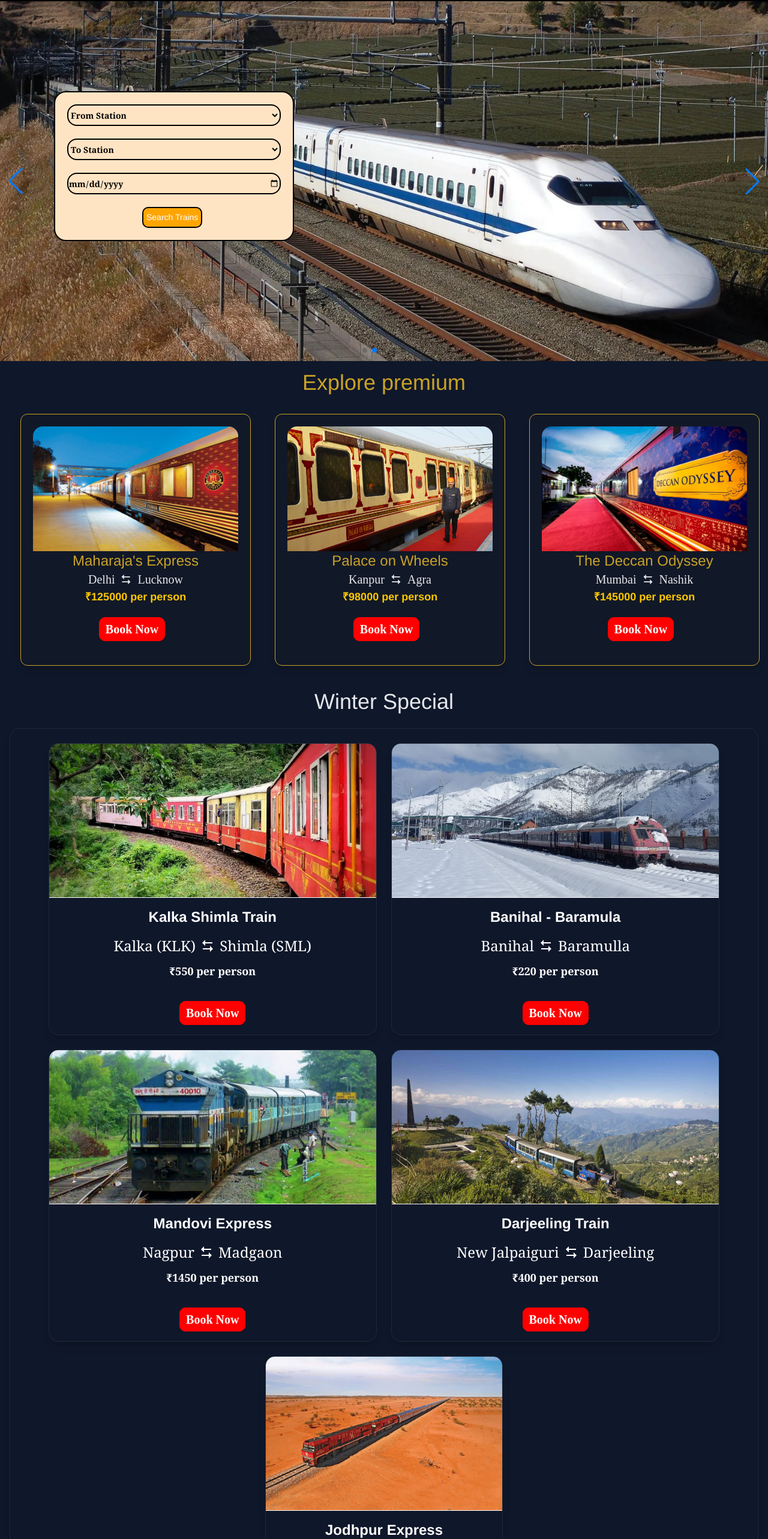
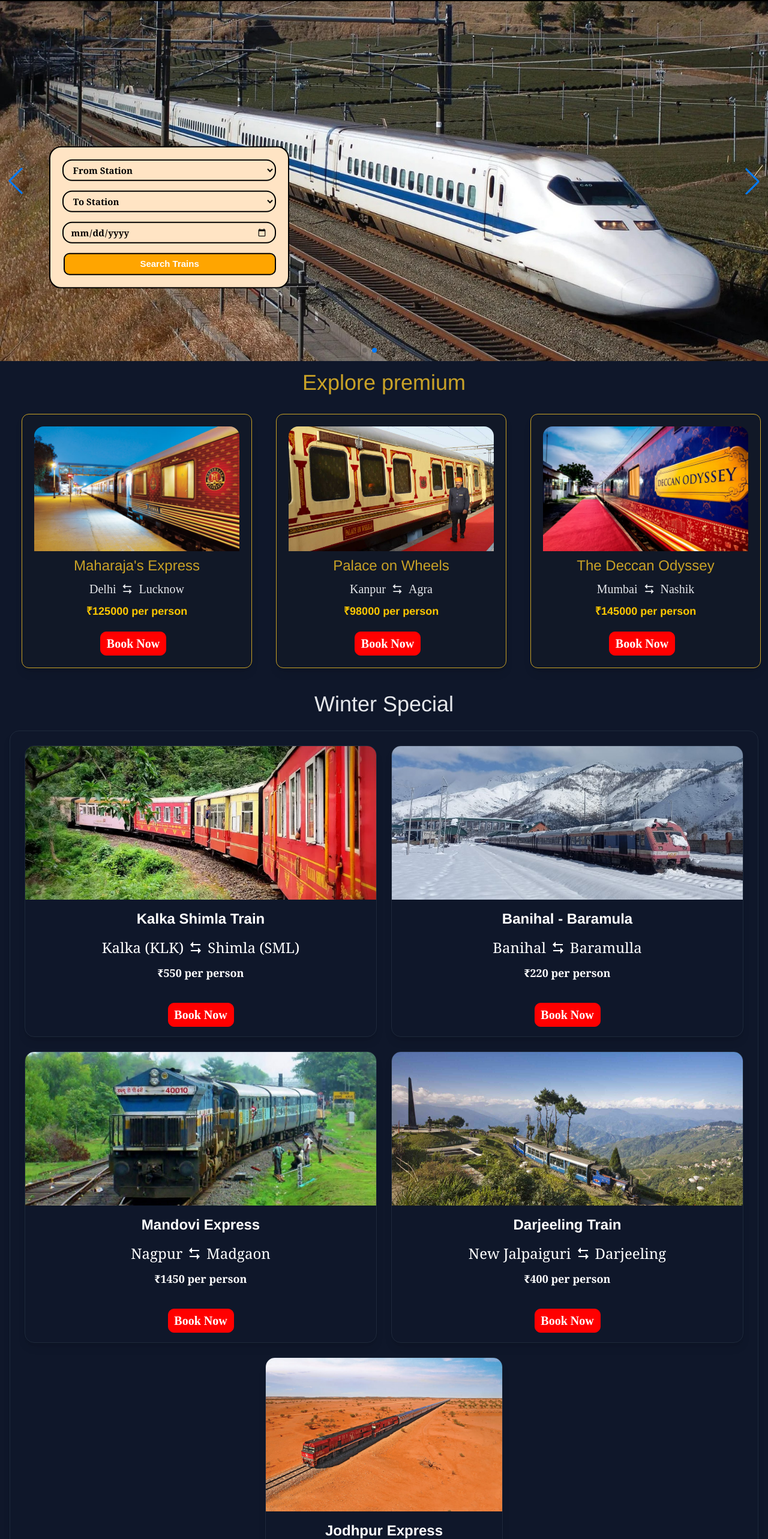
Before and after one commit to taresh2504/React_Project, a React (Vite) app: page / in a window 1280 px wide. Shown: the part 78-2644 px from the top of the page at 60% size. Built offline with nearby package versions, Linux system fonts and the light colour scheme; data requests are answered from the project's data file.

Commit message:
responsive 90%completed

```diff
--- a/src/App.css
+++ b/src/App.css
@@ -53,25 +53,25 @@
 }
 
 .searchbox {
-  border: 2px solid black;
-  border-radius: 20px;
-  width: 400px;
   position: absolute;
-  top: 50%;
-  left: 50%;
+  top: 60%;
+  left: 22%;
   transform: translate(-50%, -50%);
+
   z-index: 999;
   background-color: bisque;
   padding: 20px;
-  margin-top: 275px;
+  border: 2px solid black;
+  border-radius: 20px;
   color: black;
-  margin-left: -350px;
+
+  width: 400px; /* d
 }
 
 .srchheading{
   /* padding-left: 110px; */
   font-family: Arial, Helvetica, sans-serif;
-  font-size: 20px;
+  font-size: 15px;
   font-weight: bold;
 }
 
@@ -109,7 +109,7 @@
 }
 
 .btn{
-  margin-left: 125px;
+  margin-left: 2px;
   border: 2px solid black;
   border-radius: 10px;
   background-color: orange;
@@ -439,7 +439,38 @@
 /* =========================
    📱 MOBILE VIEW (≤479px)
    ========================= */
+@media (max-width: 768px) {
+
+  .swiper,
+  .swiper-slide img {
+    height: 40vh;
+  }
+
+  .searchbox {
+    width: 50%;
+    padding: 15px;
+
+    top: 50%;
+    left: 27%;
+    transform: translate(-50%, -50%);
+  }
+
+  .fs,
+  .ts,
+  .time {
+    width: 100%;
+  }
+
+  .btn {
+    margin-left: 0;
+    width: 100%;
+  }
+}
+
+
+
 @media (max-width: 479px) {
+
 
   /* 🔍 Train search box */
   .train-searchbox {
--- a/src/Component/Navbar.jsx
+++ b/src/Component/Navbar.jsx
@@ -122,8 +122,10 @@
 
       {!isLoggedin && (
         <>
+          <div>
           <Link to='/signup'>Sign-Up</Link>
           <Link to='/login'>Log-in</Link>
+          </div>
         </>
       )}
       {isLoggedin && (
--- a/src/Component/Slider.jsx
+++ b/src/Component/Slider.jsx
@@ -99,15 +99,32 @@
     }
   };
 
+  // top-6 left-1/2 -translate-x-1/2
+
+          // bg-white/90 backdrop-blur-md
+          // rounded-2xl shadow-lg
+
+          // w-[90%] sm:w-[70%] md:w-[420px]
+          // p-4
+
   return (
   <>
-      <div className='slider-container'>
-        <div className='searchbox'>
-          <form onSubmit={handleSearch}>
+    {/* 🔍 SLIDER + SEARCH CONTAINER */}
+    <div className="slider-container relative w-full">
+
+      {/* 🔎 SEARCH BOX */}
+      <div
+        className="
+          searchbox
+          absolute z-90
+
+        "
+      >
+        <form onSubmit={handleSearch} className="flex flex-col gap-4">
 
           {/* FROM */}
           <select
-              className='border-2 border-black h-9 w-89 rounded-2xl font-serif font-semibold'
+            className="border-2 border-black h-9 w-full rounded-2xl font-serif font-semibold px-3"
             value={fromselected}
             onChange={(e) => setfromselected(e.target.value)}
           >
@@ -119,11 +136,9 @@
             ))}
           </select>
 
-            <br /><br />
-
           {/* TO */}
           <select
-              className='border-2 border-black h-9 w-89 rounded-2xl font-serif font-semibold'
+            className="border-2 border-black h-9 w-full rounded-2xl font-serif font-semibold px-3"
             value={toselected}
             onChange={(e) => settoselected(e.target.value)}
           >
@@ -135,28 +150,23 @@
             ))}
           </select>
 
-            <br /><br />
-
           {/* DATE */}
           <input
             type="date"
             value={date}
             min={new Date().toISOString().split("T")[0]}
             onChange={(e) => setDate(e.target.value)}
-              className='border-2 border-black h-9 w-89 rounded-2xl font-serif font-semibold'
+            className="border-2 border-black h-9 w-full rounded-2xl font-serif font-semibold px-3"
           />
 
-            <br /><br />
-
-            <button type='submit' className='btn'>
+          <button type="submit" className="btn">
             Search Trains
           </button>
 
         </form>
       </div>
-      </div>
 
-      {/* 🚆 SWIPER — NO CHANGES */}
+      {/* 🚆 SWIPER (AB SAME CONTAINER ME) */}
       <Swiper
         spaceBetween={30}
         centeredSlides={true}
@@ -169,12 +179,24 @@
         modules={[Autoplay, Pagination, Navigation]}
         className="mySwiper"
       >
-        <SwiperSlide><img src={train2} alt="" /></SwiperSlide>
-        <SwiperSlide><img src={train1} alt="" /></SwiperSlide>
-        <SwiperSlide><img src={train3} alt="" /></SwiperSlide>
-        <SwiperSlide><img src={train4} alt="" /></SwiperSlide>
-        <SwiperSlide><img src={train5} alt="" /></SwiperSlide>
+        <SwiperSlide>
+          <img src={train2} className="w-full h-[240px] sm:h-[360px] md:h-[480px] object-cover" />
+        </SwiperSlide>
+        <SwiperSlide>
+          <img src={train1} className="w-full h-[240px] sm:h-[360px] md:h-[480px] object-cover" />
+        </SwiperSlide>
+        <SwiperSlide>
+          <img src={train3} className="w-full h-[240px] sm:h-[360px] md:h-[480px] object-cover" />
+        </SwiperSlide>
+        <SwiperSlide>
+          <img src={train4} className="w-full h-[240px] sm:h-[360px] md:h-[480px] object-cover" />
+        </SwiperSlide>
+        <SwiperSlide>
+          <img src={train5} className="w-full h-[240px] sm:h-[360px] md:h-[480px] object-cover" />
+        </SwiperSlide>
       </Swiper>
+
+    </div>
   </>
-  );
+)
 }
--- a/src/Database/db.json
+++ b/src/Database/db.json
@@ -94,6 +94,13 @@
       "from": "Bhopal",
       "to": "Raipur",
       "date": "2026-02-19",
+      "loggedUser": "taresh25202@gmail.com"
+    },
+    {
+      "id": "1ff2",
+      "from": "Bhopal",
+      "to": "Raipur",
+      "date": "2026-02-11",
       "loggedUser": "taresh25202@gmail.com"
     }
   ],
--- a/src/Pages/Specialtrain.jsx
+++ b/src/Pages/Specialtrain.jsx
@@ -1,6 +1,5 @@
 import React,{useEffect,useState} from 'react'
 import '../App.css'
-import { FaArrowRightLong } from "react-icons/fa6";
 import { RiArrowLeftRightFill } from "react-icons/ri";
 import axios from "axios"
 import { useNavigate } from 'react-router-dom';
@@ -10,24 +9,14 @@
 import darjeling from '../assets/jalpaiguri_darjeling.jpg'
 import jaisalmer from '../assets/Jaisalmer-to-Jodhpur.jpg'
 
-
 const Specialtrain = () => {
 
-  let [specialdata,setspecialdata] = useState([])
-  useEffect(()=>{
-    let api = "http://localhost:3000/special-trains"
-  axios.get(api).then((res)=>{
-    console.log(res.data);
-    setspecialdata(res.data)
+  let [specialdata, setspecialdata] = useState([])
 
-  })
-},[])
-
-  // let handleSubmit = () => {
-  //   axios.post("http://localhost:3000/special-train", mydata).then(()=>(
-  //     alert("Booking confirm")
-  //   ))
-  // }
+  useEffect(() => {
+    axios.get("http://localhost:3000/special-trains")
+      .then((res) => setspecialdata(res.data))
+  }, [])
 
   const imageMap = {
     "Kalka-Shimla.jpg": kalka,
@@ -37,8 +26,7 @@
     "Jaisalmer-to-Jodhpur.jpg": jaisalmer
   }
 
-
-  let navigate = useNavigate('')
+  let navigate = useNavigate()
 
   let bf = (item) => {
     navigate('/BookingForm', {
@@ -52,23 +40,29 @@
     })
   }
 
-  // flex justify-items-center align-middle gap-4 ml-14 font-serif text-2xl
   return (
     <>
-      <br />
-      <br />
-      <div className='bg-[#0f172a]
+      <br /><br />
+
+      <div className="
+        bg-[#0f172a]
         border border-[#1e293b]
         rounded-2xl
-    overflow-hidden
         shadow-lg
-    transition
-    duration-300
-    hover:shadow-2xl
-    hover:-translate-y-1
-    h-full
-    w-full flex items-center justify-center flex-wrap '>
-<div className="grid grid-cols-4 gap-6 p-6">
+        w-full
+        flex justify-center
+      ">
+
+        {/* 🔽 RESPONSIVE GRID */}
+        <div className="
+          grid
+          grid-cols-1              /* mobile */
+          sm:grid-cols-2           /* tablet */
+          md:grid-cols-4           /* laptop – SAME */
+          gap-6
+          p-4 sm:p-6
+          w-full
+        ">
           {specialdata.map((item, index) => (
             <div
               key={index}
@@ -78,43 +72,48 @@
                 rounded-2xl
                 overflow-hidden
                 shadow-lg
-        transition
-        duration-300
+                transition duration-300
                 hover:shadow-2xl
                 hover:-translate-y-1
-        ${index === specialdata.length - 1 ? 'col-span-4 mx-auto max-w-md' : 'col-span-2'}
+
+                ${
+                  index === specialdata.length - 1
+                    ? 'md:col-span-4 md:mx-auto md:max-w-md'
+                    : 'md:col-span-2'
+                }
               `}
             >
               <img
                 src={imageMap[item.image]}
                 alt={item.name}
-        className="h-64 w-full object-cover"
+                className="
+                  w-full
+                  h-48 sm:h-56 md:h-64   /* image responsive */
+                  object-cover
+                "
               />
 
-      <hr />
-
-      <h1 className="p-4 text-center text-2xl font-semibold">
+              <h1 className="p-3 sm:p-4 text-center text-xl sm:text-2xl font-semibold">
                 {item.name}
               </h1>
 
-      <div className="flex justify-center items-center gap-2 font-serif text-2xl">
+              <div className="
+                flex justify-center items-center gap-2
+                font-serif
+                text-lg sm:text-2xl
+              ">
                 {item.source}
                 <RiArrowLeftRightFill />
                 {item.destination}
               </div>
 
-<div className='flex justify-center gap-6'>
-        {/* <p className="text-center mt-3 font-serif text-lg font-bold">
-        {item.date}
-      </p> */}
-            <p className="text-center mt-3 font-serif text-lg font-bold">
+              <p className="text-center mt-3 font-serif text-base sm:text-lg font-bold">
                 ₹{item.price} per person
               </p>
-</div>
 
               <div className="flex justify-center my-4">
                 <button
-          className="bookbutton2"
+                  className="bookbutton2 w-[90%] sm:w-auto"
                   onClick={() => bf(item)}
                 >
                   Book Now
@@ -123,8 +122,8 @@
             </div>
           ))}
         </div>
+
       </div>
-
     </>
   )
 }
--- a/src/Pages/Trainroute.jsx
+++ b/src/Pages/Trainroute.jsx
@@ -11,40 +11,64 @@
         trainname: name,
         fromstation: source,
         tostation: destination,
-        price: price   // ✅ number
+        price: price
       }
     })
   }
 
   return (
     <div className="
-    h-105 w-96 ml-5
       bg-[#111827]
       border border-[#c9a227]
       rounded-xl
       shadow-lg
-    p-5
       text-gray-200
-
       transition-all duration-300 ease-in-out
       transform
       hover:bg-[#1f2933]
       hover:shadow-[0_0_25px_rgba(201,162,39,0.4)]
       hover:-translate-y-2
+
+      /* 🔽 Responsive */
+      w-[70%] mx-auto           /* mobile */
+      sm:w-[75%]                /* tablet */
+      md:w-96 md:ml-5           /* laptop (same as before) */
+
+      p-4 sm:p-5
     ">
-      <img src={image} className='h-52 w-96 rounded-t-2xl' />
 
-      <h1 className='text-center text-[#c9a227] text-2xl'>{name}</h1>
+      <img
+        src={image}
+        className="
+          w-full
+          h-44 sm:h-48 md:h-52   /* image responsive */
+          rounded-t-2xl
+          object-cover
+        "
+        alt={name}
+      />
 
-      <p className='trr'>
+      <h1 className="
+        text-center
+        text-[#c9a227]
+        text-xl sm:text-2xl      /* text responsive */
+        mt-2
+      ">
+        {name}
+      </h1>
+
+      <p className="trr text-center flex items-center justify-center gap-2 mt-2">
         {source} <RiArrowLeftRightFill /> {destination}
       </p>
 
-      <p className="text-lg font-semibold text-center text-yellow-400">
+      <p className="text-base sm:text-lg font-semibold text-center text-yellow-400 mt-2">
         ₹{price} per person
       </p>
 
-      <button className='bookbutton' onClick={bf}>
+      <button
+        className="bookbutton w-full sm:w-50% -ml-5  mt-3"
+        onClick={bf}
+      >
         Book Now
       </button>
     </div>
```
Lines whose indentation alone changed are shown as unchanged.
